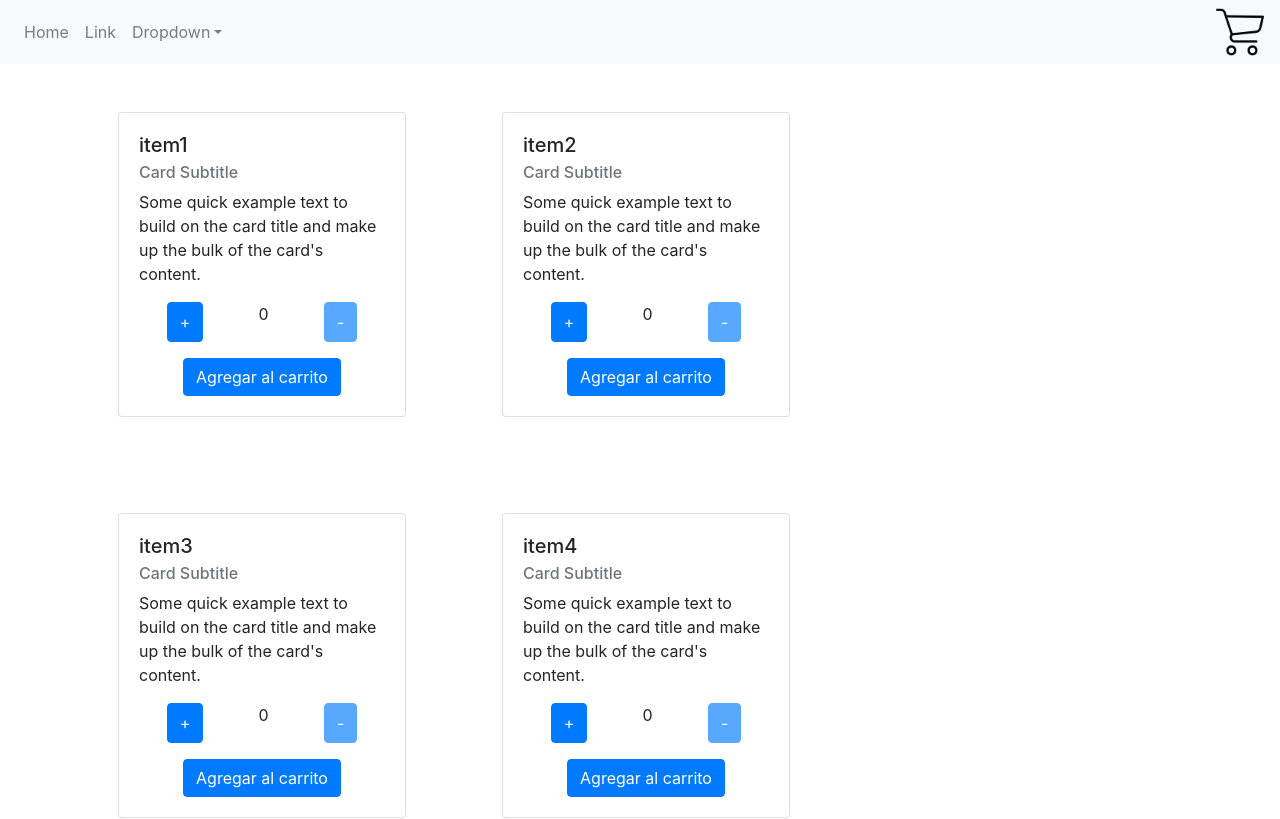
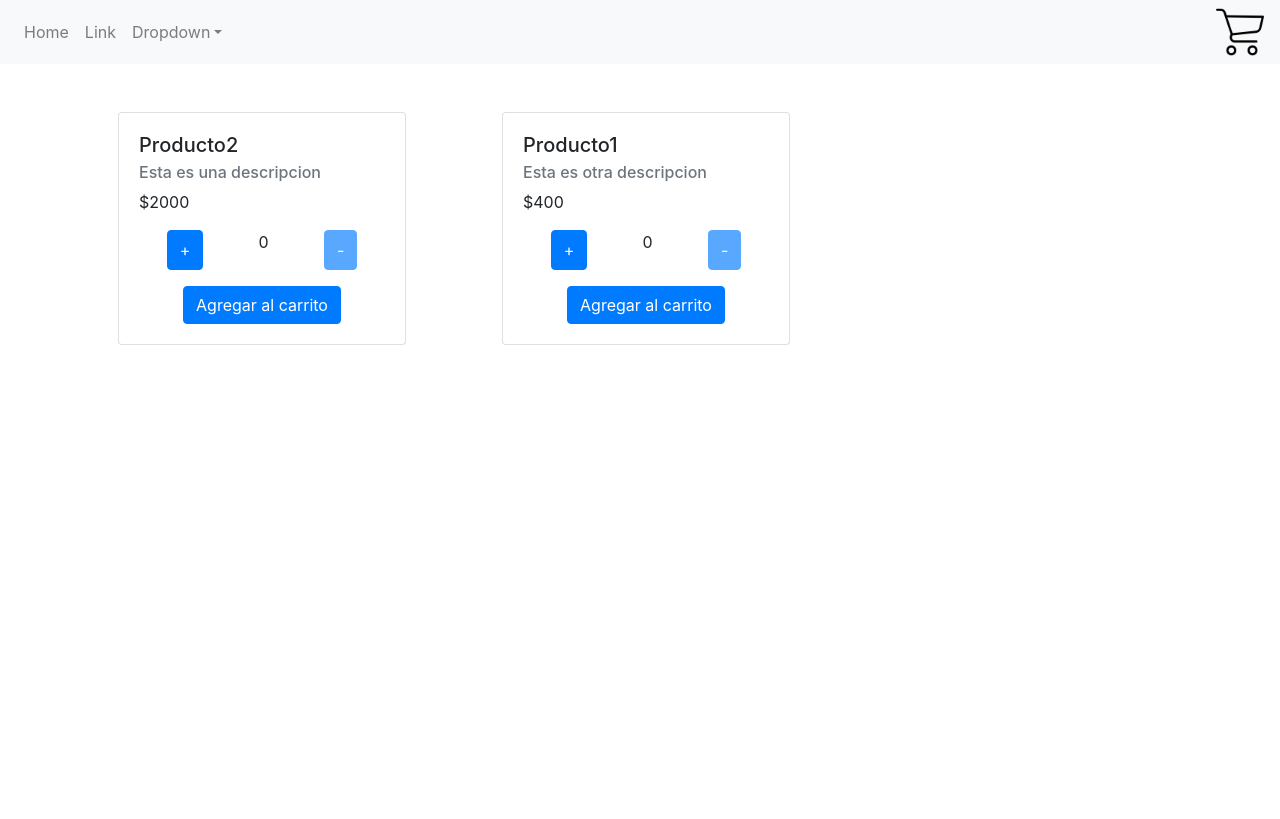
Before and after one commit to jburich13/mercadofree, a React (Create React App) app: page / in a window 1280 px wide. Shown: the top 819 px of the page. Built offline with nearby package versions, Linux system fonts and the light colour scheme.

Commit message:
ejercicio de promises hecho

```diff
--- /dev/null
+++ b/src/components/ItemList.js
@@ -0,0 +1,6 @@
+import React from "react"
+import {Items} from "../components/Items"
+
+export function ItemList({items=[]}){
+    return(items.map(item => <Items items={item}></Items> ))
+}
--- a/src/components/itemListContainer.js
+++ b/src/components/itemListContainer.js
@@ -1,18 +1,27 @@
-import React from "react";
+import React, { useState } from "react";
 import {Container,Row} from "react-bootstrap";
+import { ItemList } from "./ItemList";
 
 
-class ItemListContainer extends React.Component {
-  render() {
+function ItemListContainer() {
+  const [items, setItems] = useState([])
+  const item = new Promise((res,rej) =>{
+    setTimeout(()=>{
+        res([{id:0,nombre:"Producto2",descripcion:"Esta es una descripcion",precio:"2000",stock:20},{id:0,nombre:"Producto1",descripcion:"Esta es otra descripcion",precio:"400",stock:30}])
+    },2000)
+  })
+
+  item.then((resultado)=>{
+    setItems(resultado)
+  })
     return <div>
       <Container className="justify-content-center">
         <Row>
-        {this.props.children}
+        <ItemList items={items}></ItemList>
         </Row>
       </Container>
 
     </div>
   }
-}
 
 export default ItemListContainer
--- a/src/components/items.js
+++ b/src/components/items.js
@@ -2,7 +2,7 @@ import React,{ useEffect, useState} from "react";
 import {Button, Card, Container, Row,} from "react-bootstrap";
 
 
-export function Items(props){
+export function Items({items}){
     let [count, setCount] = useState(0);
 
     const onAdd=()=>{
@@ -16,17 +16,16 @@ export function Items(props){
           <div>
           <Card style={{ width: "18rem", margin:"3rem"}}>
             <Card.Body>
-              <Card.Title>{props.nombre}</Card.Title>
+              <Card.Title>{items.nombre}</Card.Title>
               <Card.Subtitle className="mb-2 text-muted">
-                Card Subtitle
+                {items.descripcion}
               </Card.Subtitle>
               <Card.Text>
-                Some quick example text to build on the card title and make up the
-                bulk of the card's content.
+                  ${items.precio}
               </Card.Text>
               <Container>
                 <Row className="justify-content-around">
-                  <Button onClick={onAdd} disabled={count >= props.stock}>+</Button>
+                  <Button onClick={onAdd} disabled={count >= items.stock}>+</Button>
                   <Card.Text>
                     {count}
                   </Card.Text>
```
